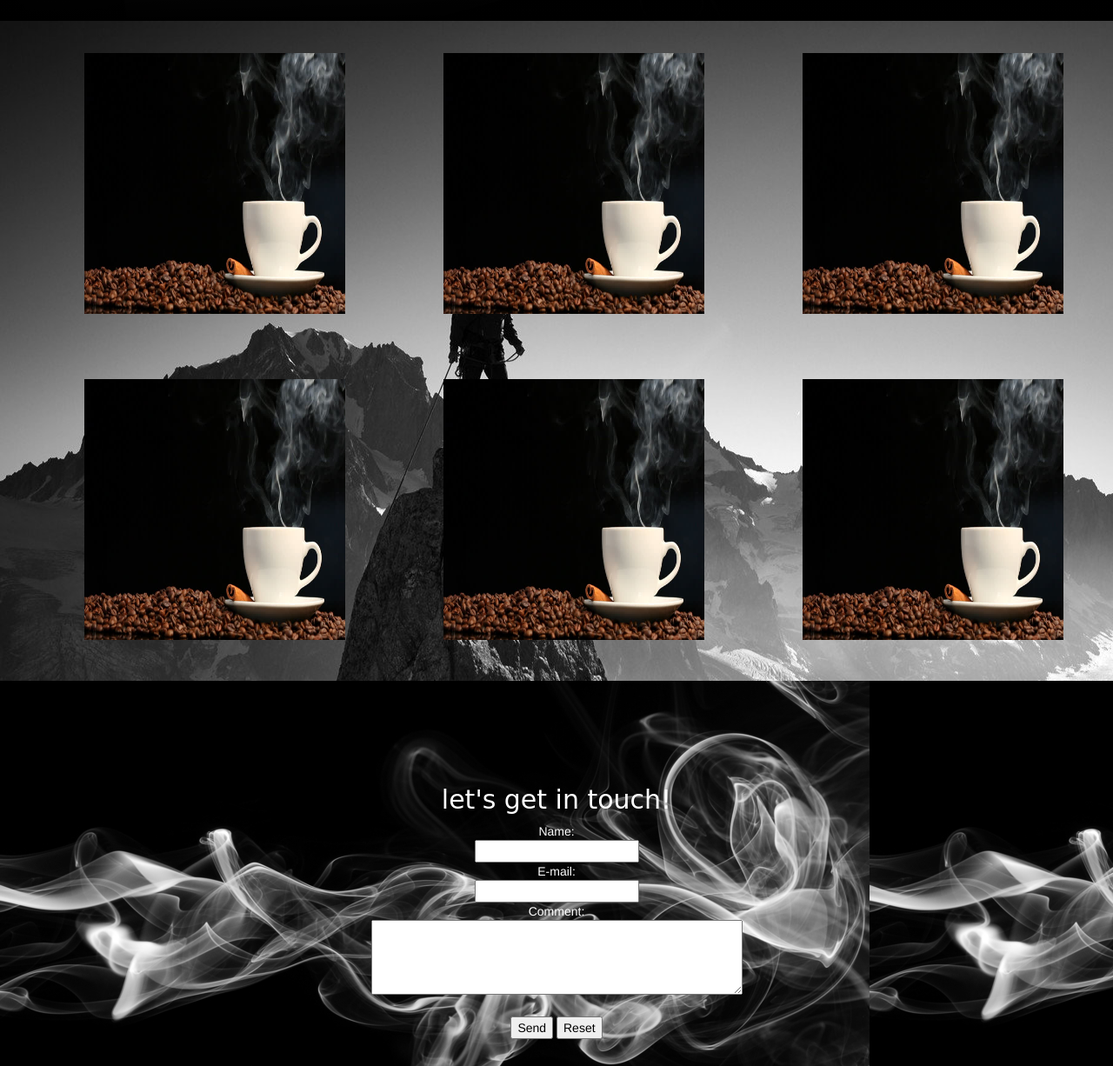
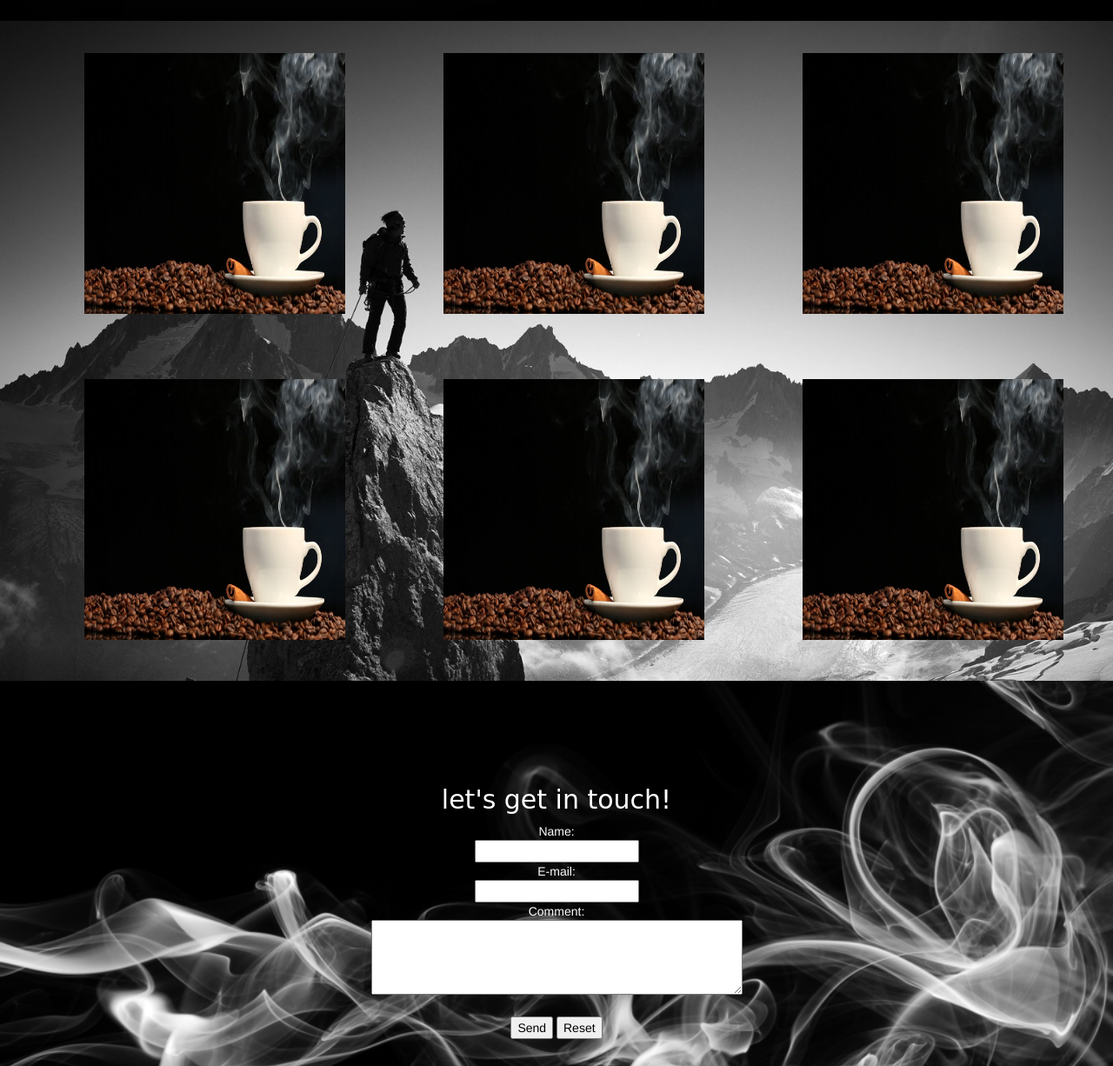
Before and after one commit to kpate223/kpate223.github.io, a plain HTML site: page index.html in a window 1280 px wide. Shown: the part 687-1913 px from the top of the page at 87% size. Drawn offline with nearby package versions, Linux system fonts and the light colour scheme.

Commit message:
updated webpage

```diff
--- a/index.html
+++ b/index.html
@@ -4,7 +4,7 @@
     <head>
     <!--this is the head holding the title and the metadata!-->
     <meta charset="utf-8">
-    <title>my personal webpage</title>
+    <title>Kajal Patel</title>
     <link rel="stylesheet" type ="text/css" href="style.css">
     <meta name="viewport" content="width=device-width, initial-scale=1">
 <link rel="stylesheet" href="https://cdnjs.cloudflare.com/ajax/libs/font-awesome/4.7.0/css/font-awesome.min.css">
--- a/style.css
+++ b/style.css
@@ -48,7 +48,8 @@ header{
     font-size: 1.5rem;
 }
 #portfolio{
-     background: url("mountain.jpg")
+     background: url(mountain.jpg);
+         background-size:cover;
 }
 #portfolio li{
     display: inline;
@@ -58,6 +59,7 @@ header{
 
 #contact{
     background:url(stars.jpg);
+    background-size:cover;
 }
 #contact h2{
     font-style: bold;
```
Also changed, not shown: white.jpeg (added).
